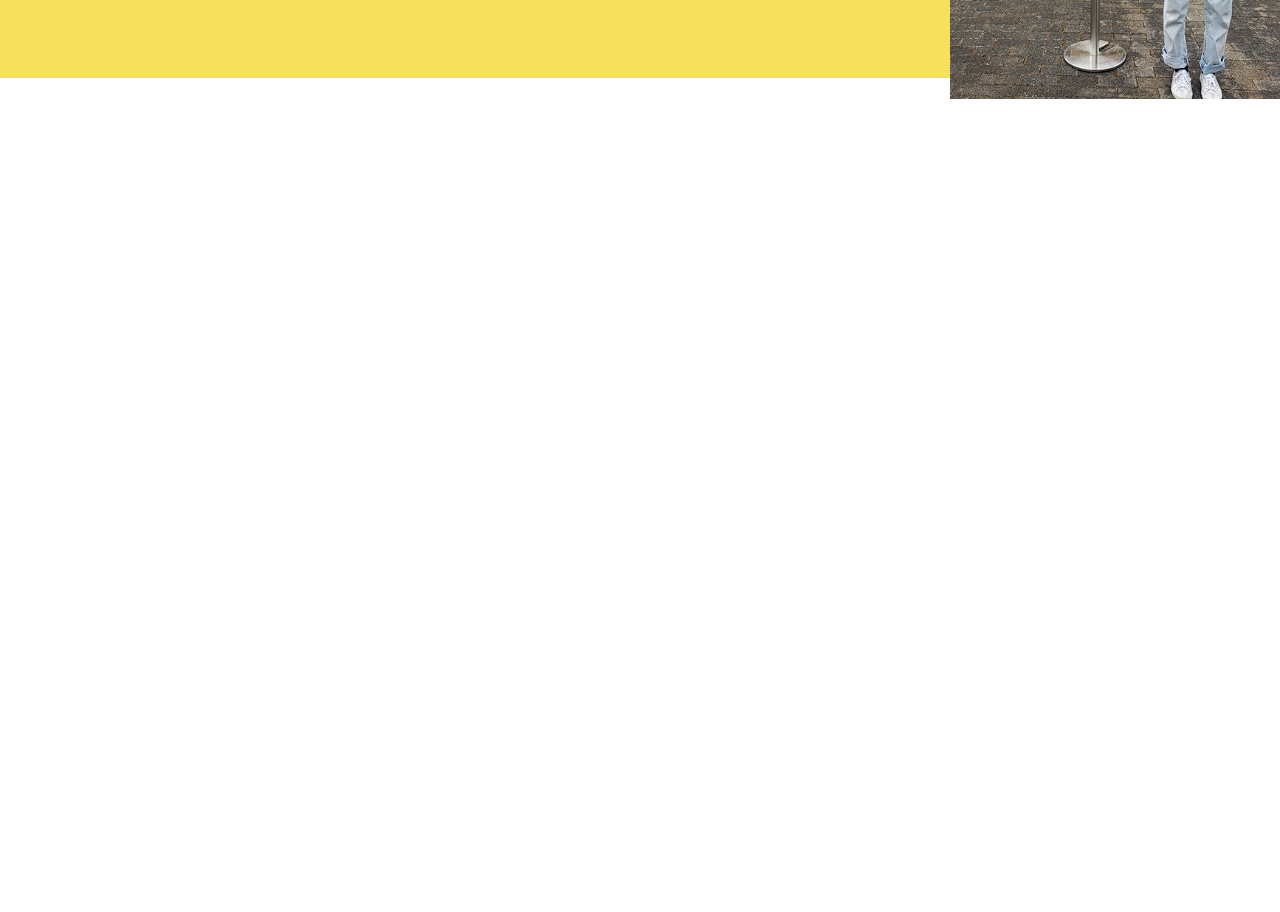
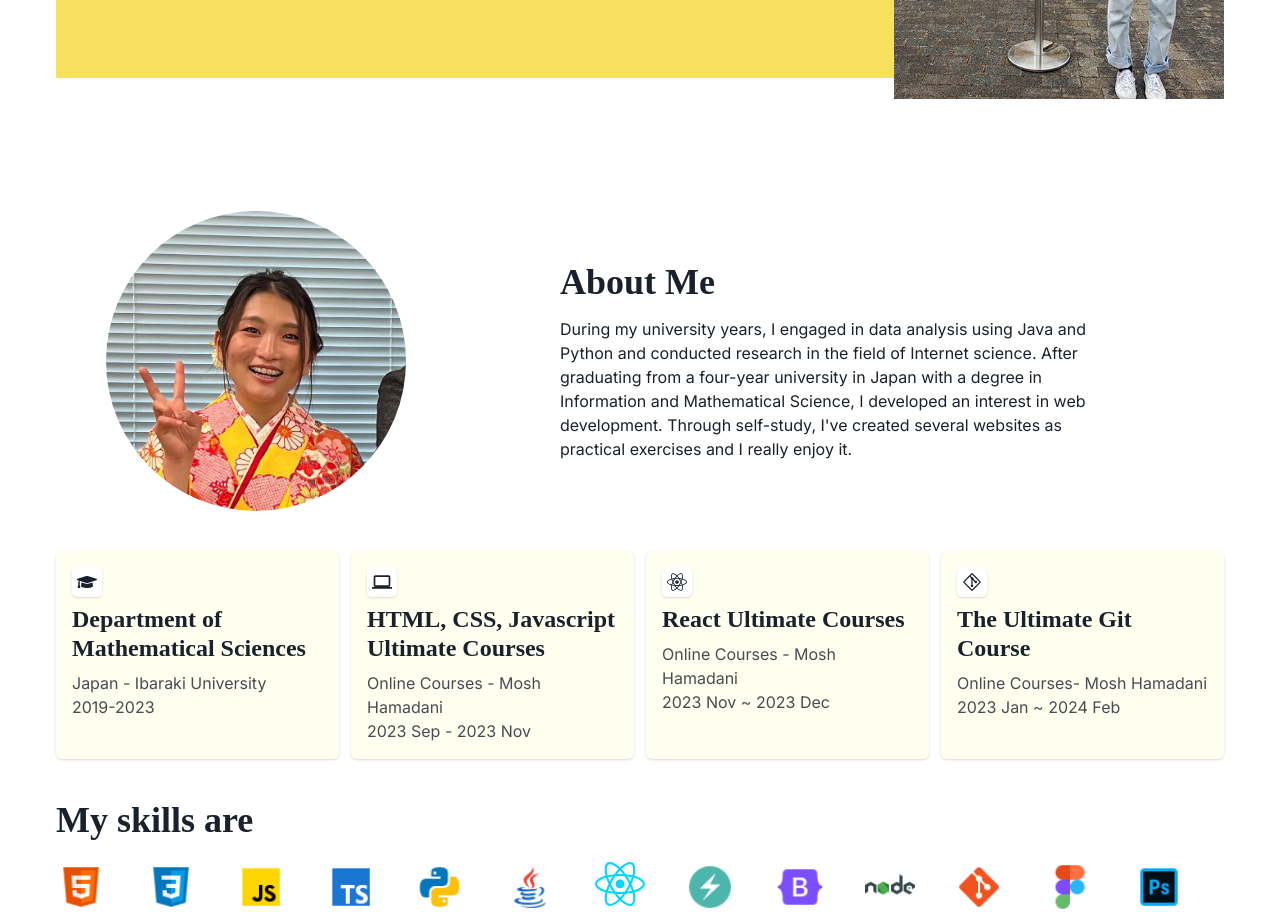
Before and after one commit to Sara-pyon/Profile, a React (Vite) app: page / in a window 1280 px wide. Shown: the part 460-1372 px from the top of the page. Before the commit the page ends 800 px from the top, so only its background shows below. Built offline with nearby package versions, Linux system fonts and the light colour scheme.

Commit message:
build an about section

```diff
--- a/src/App.tsx
+++ b/src/App.tsx
@@ -1,3 +1,4 @@
+import About from "./components/About"
 import Home from "./components/Home"
 import NavBar from "./components/NavBar"
 
@@ -7,6 +8,7 @@ function App() {
     <>
     <NavBar />
     <Home />
+    <About />
     </>
   )
 }
--- /dev/null
+++ b/src/components/About.tsx
@@ -0,0 +1,33 @@
+import { Box, Flex, Heading, Image, SimpleGrid, Text } from "@chakra-ui/react"
+import AboutEducation from "./AboutEducation"
+import Introduce from "./Introduce"
+import profile from "../constants/profile"
+
+
+const About = () => {
+  return (
+    <div className="container section" id="about">
+       <Flex flexDirection='column'
+       rowGap={10}>
+           <Introduce />
+            <AboutEducation />
+            <Flex
+            flexDirection='column'
+            rowGap={5}>
+                <Heading>My skills are</Heading>
+                <SimpleGrid columns={{base:5,sm:7,md:10,lg:profile.skills.length}}
+                rowGap={5}>
+                    {profile.skills.map(s =>
+                        <Image key={s.name}
+                        src={s.icon} width='50px'
+                        objectFit='cover'
+                        _hover={{transform:'translateY(-5px)'}}
+                        transition='transform .4s'/>)}
+                </SimpleGrid>
+            </Flex>
+       </Flex>
+    </div>
+  )
+}
+
+export default About
--- /dev/null
+++ b/src/components/AboutEducation.tsx
@@ -0,0 +1,20 @@
+import EducationCard from './EducationCard'
+import profile from '../constants/profile'
+import { SimpleGrid } from '@chakra-ui/react'
+
+const AboutEducation = () => {
+  return (
+      <SimpleGrid columns={{base:1,md:2,lg:3,xl:4 }}
+      rowGap={3} columnGap={3}>
+      {profile.profileEducation.map(e =>
+          <EducationCard key={e.title}
+          title={e.title}
+          location={e.location}
+          term={e.term}
+          icon={<e.icon size={20}/>}
+           />)}
+      </SimpleGrid>
+  )
+}
+
+export default AboutEducation
--- /dev/null
+++ b/src/components/EducationCard.tsx
@@ -0,0 +1,36 @@
+import { Box, Card, Flex, Heading, Text } from '@chakra-ui/react'
+import { ReactNode } from 'react';
+
+interface Props{
+    icon: ReactNode;
+    title: string;
+    location: string;
+    term: string;
+}
+
+const EducationCard = ({title,location,term,icon}:Props) => {
+  return (
+    <Card bg='yellow.50' padding={4}>
+        <Flex flexDirection='column'
+        rowGap={2}>
+            <Box width='30px' height='30px' bg='white'
+            display='flex'
+            justifyContent='center'
+            alignItems='center'
+            boxShadow='base'
+            borderRadius={5}>
+                {icon}
+            </Box>
+            <Heading fontSize='2xl'>
+                {title}
+            </Heading>
+            <div>
+                <Text opacity='0.8'>{location}</Text>
+                <Text opacity='0.8'>{term}</Text>
+            </div>
+        </Flex>
+    </Card>
+  )
+}
+
+export default EducationCard
--- a/src/components/Home.tsx
+++ b/src/components/Home.tsx
@@ -2,7 +2,7 @@ import { Box, Flex, Heading, Image} from '@chakra-ui/react'
 import images from '../constants/images'
 const Home = () => {
   return (
-    <Box bg={{base:'yellow.50', md:'none'}}
+    <Box
     paddingBottom={{base:'2rem', md:'none'}}>
       <div className='container'>
           <div id='home'>
--- /dev/null
+++ b/src/components/Introduce.tsx
@@ -0,0 +1,27 @@
+import { SimpleGrid, Show, Flex, Heading, Image, Text } from '@chakra-ui/react'
+import images from '../constants/images'
+
+const Introduce = () => {
+  return (
+    <SimpleGrid columns={{base:1, md:2}}
+    alignItems='center'
+    justifyItems='center'
+    templateColumns={{md:'400px 1fr'}}>
+        <Show above="md">
+            <Image src={images.profile1} borderRadius='100%'
+            width='300px'
+            height='300px'
+            objectFit='cover'/>
+        </Show>
+        <Flex flexDirection='column'
+        rowGap={3}>
+            <Heading>About Me</Heading>
+            <Text maxW='35em'>
+            During my university years, I engaged in data analysis using Java and Python and conducted research in the field of Internet science. After graduating from a four-year university in Japan with a degree in Information and Mathematical Science, I developed an interest in web development. Through self-study, I've created several websites as practical exercises and I really enjoy it.
+            </Text>
+        </Flex>
+    </SimpleGrid>
+  )
+}
+
+export default Introduce
--- a/src/components/NavBar.module.css
+++ b/src/components/NavBar.module.css
@@ -30,7 +30,7 @@
     }
     .navList{
         position: absolute;
-        top: -1000%;
+        top: -100%;
         left: 0;
         width: 100%;
         height: 22rem;
@@ -40,7 +40,8 @@
         padding-top: 6rem;
         text-align: center;
         opacity: 0;
-        transition: all .4s;
+        transition: all ease .6s;
+        z-index: 100;
     }
     .navItem{
         position: relative;
--- a/src/constants/images.ts
+++ b/src/constants/images.ts
@@ -1,4 +1,4 @@
-import profile1 from '../assets/profile-image1.png'
+import profile1 from '../assets/profile-img3.jpg'
 import profile2 from '../assets/profile-img2.png'
 import portfolio1 from '../assets/Portfolio-1.png'
 import portfolio2 from '../assets/Portfolio-2.png'
--- a/src/constants/profile.ts
+++ b/src/constants/profile.ts
@@ -1,4 +1,8 @@
 import images from "./images"
+import { MdComputer } from "react-icons/md";
+import { FaGraduationCap } from "react-icons/fa";
+import { FaReact } from "react-icons/fa";
+import { LiaGitAlt } from "react-icons/lia";
 
 const profile = {
     name :'Sara Komatsu',
@@ -9,21 +13,25 @@ const profile = {
 }
 
 const profileEducation = [{
-    title: `Department of <br/> Mathematical Sciences`,
+    title: `Department of Mathematical Sciences`,
     location: 'Japan - Ibaraki University',
-    term: '2019-2023'
+    term: '2019-2023',
+    icon: FaGraduationCap
 },{
-    title: `HTML , CSS, Javascript <br/> ultimate courses`,
-    location: 'OnlineCourses <br/> -Mosh Hamadani',
-    term: '2023 Sep - 2023 Nov'
+    title: `HTML, CSS, Javascript Ultimate Courses`,
+    location: 'Online Courses - Mosh Hamadani',
+    term: '2023 Sep - 2023 Nov',
+    icon: MdComputer
 },{
-    title: `React ultimate courses`,
-    location: 'OnlineCourses <br/> -Mosh Hamadani',
-    term: '2023 Nov ~ 2023 Dec'
+    title: `React Ultimate Courses`,
+    location: 'Online Courses - Mosh Hamadani',
+    term: '2023 Nov ~ 2023 Dec',
+    icon: FaReact
 },{
-    title: `The ultimate Git course`,
-    location: 'OnlineCourses <br/> -Mosh Hamadani',
-    term: '2023 Jan ~ 2024 Feb'
+    title: `The Ultimate Git Course`,
+    location: 'Online Courses- Mosh Hamadani',
+    term: '2023 Jan ~ 2024 Feb',
+    icon: LiaGitAlt
 }
 ]
 
--- a/src/index.css
+++ b/src/index.css
@@ -0,0 +1,9 @@
+.container{
+    max-width: 1200px;
+    margin-inline: auto;
+    overflow: hidden;
+    padding-inline: 1rem;
+  }
+.section{
+  padding-top: 5rem;
+}
```
Also changed, not shown: src/assets/profile-img3.jpg (added).
